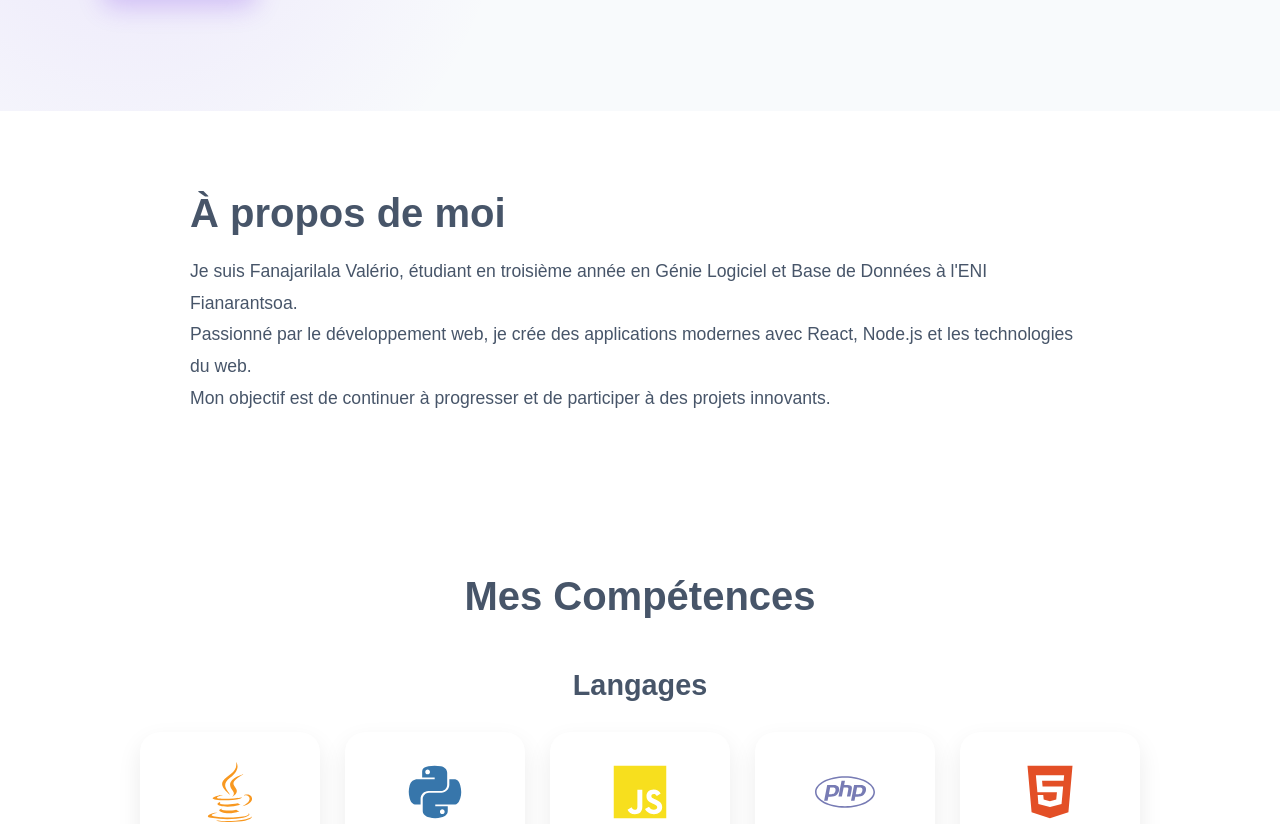
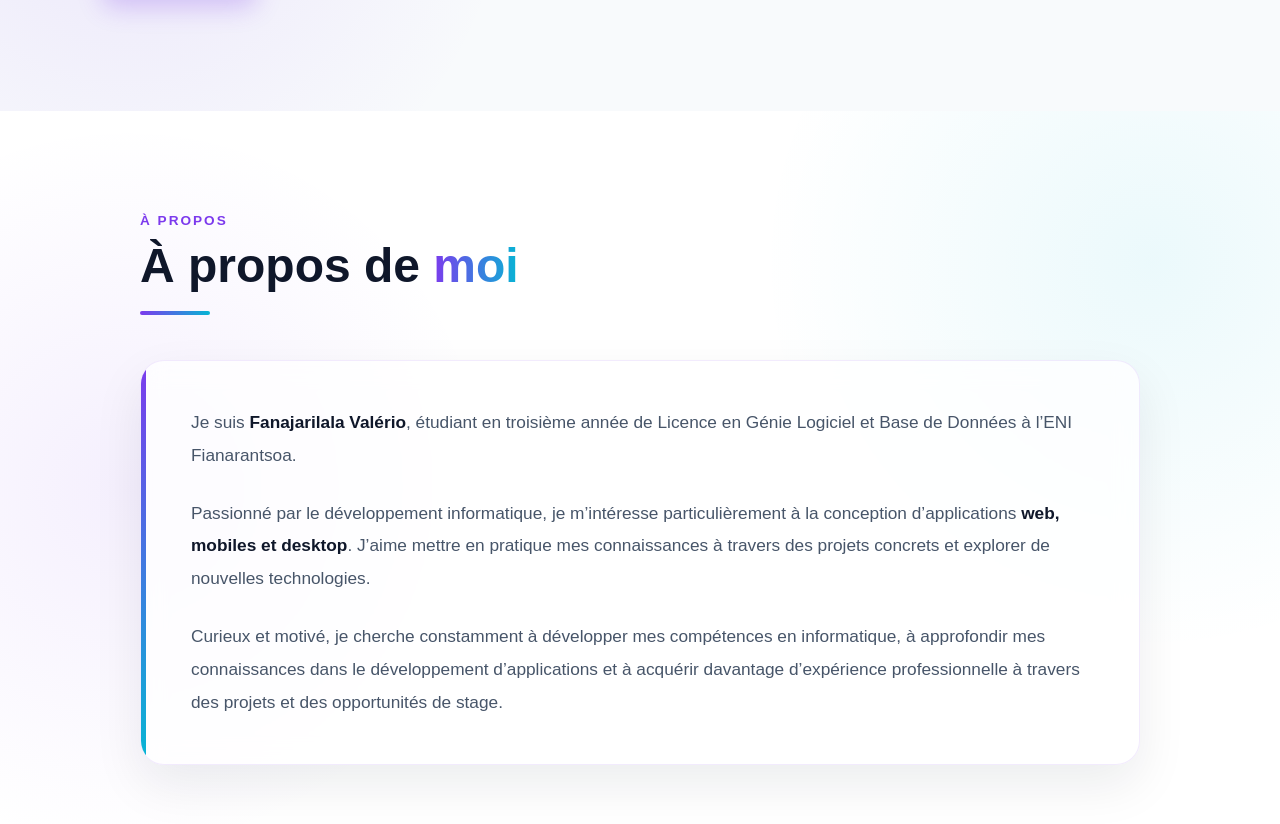
Before and after one commit to Fanajaval/mon-portfolio, a React app: page / in a window 1280 px wide. Shown: the part 689-1513 px from the top of the page. Built offline with nearby package versions, Linux system fonts and the light colour scheme; the HTML template or start-up script is replaced by a standard one.

Commit message:
amélioration section about, animation

```diff
--- a/src/components/About.jsx
+++ b/src/components/About.jsx
@@ -1,4 +1,5 @@
 import "../styles/About.css";
+import { motion } from "framer-motion";
 
 function About() {
   return (
@@ -6,24 +7,133 @@ function About() {
 
       <div className="about-container">
 
-        <h2>
-          À propos de moi
-        </h2>
+        {/* Titre */}
+        <motion.div
+          className="about-heading"
+          initial={{
+            opacity: 0,
+            y: 40
+          }}
+          whileInView={{
+            opacity: 1,
+            y: 0
+          }}
+          viewport={{
+            once: true,
+            amount: 0.25
+          }}
+          transition={{
+            duration: 0.7,
+            ease: "easeOut"
+          }}
+        >
+          <span className="about-label">
+            À PROPOS
+          </span>
 
-        <p>
-          Je suis Fanajarilala Valério, étudiant en troisième année
-          en Génie Logiciel et Base de Données à l'ENI Fianarantsoa.
-        </p>
+          <h2>
+            À propos de <span>moi</span>
+          </h2>
 
-        <p>
-          Passionné par le développement web, je crée des applications
-          modernes avec React, Node.js et les technologies du web.
-        </p>
+          <div className="about-line"></div>
+        </motion.div>
 
-        <p>
-          Mon objectif est de continuer à progresser et de participer
-          à des projets innovants.
-        </p>
+
+        {/* Carte */}
+        <motion.div
+          className="about-card"
+          initial={{
+            opacity: 0,
+            y: 50
+          }}
+          whileInView={{
+            opacity: 1,
+            y: 0
+          }}
+          viewport={{
+            once: true,
+            amount: 0.2
+          }}
+          transition={{
+            duration: 0.8,
+            delay: 0.15,
+            ease: "easeOut"
+          }}
+        >
+
+          <motion.p
+            initial={{
+              opacity: 0,
+              y: 20
+            }}
+            whileInView={{
+              opacity: 1,
+              y: 0
+            }}
+            viewport={{
+              once: true
+            }}
+            transition={{
+              duration: 0.5,
+              delay: 0.35
+            }}
+          >
+            Je suis <strong>Fanajarilala Valério</strong>,
+            étudiant en troisième année de Licence en Génie
+            Logiciel et Base de Données à l’ENI Fianarantsoa.
+          </motion.p>
+
+
+          <motion.p
+            initial={{
+              opacity: 0,
+              y: 20
+            }}
+            whileInView={{
+              opacity: 1,
+              y: 0
+            }}
+            viewport={{
+              once: true
+            }}
+            transition={{
+              duration: 0.5,
+              delay: 0.5
+            }}
+          >
+            Passionné par le développement informatique,
+            je m’intéresse particulièrement à la conception
+            d’applications <strong>web, mobiles et desktop</strong>.
+            J’aime mettre en pratique mes connaissances à travers
+            des projets concrets et explorer de nouvelles technologies.
+          </motion.p>
+
+
+          <motion.p
+            initial={{
+              opacity: 0,
+              y: 20
+            }}
+            whileInView={{
+              opacity: 1,
+              y: 0
+            }}
+            viewport={{
+              once: true
+            }}
+            transition={{
+              duration: 0.5,
+              delay: 0.65
+            }}
+          >
+            Curieux et motivé, je cherche constamment à développer
+            mes compétences en informatique, à approfondir mes
+            connaissances dans le développement d’applications et
+            à acquérir davantage d’expérience professionnelle à
+            travers des projets et des opportunités de stage.
+          </motion.p>
+
+        </motion.div>
 
       </div>
 
--- a/src/styles/About.css
+++ b/src/styles/About.css
@@ -1,18 +1,216 @@
 .about {
-  padding: 80px 50px;
+  position: relative;
+
+  padding: 100px 8%;
+
+  background:
+    radial-gradient(
+      circle at 10% 50%,
+      rgba(124, 58, 237, 0.08),
+      transparent 30%
+    ),
+    radial-gradient(
+      circle at 90% 20%,
+      rgba(6, 182, 212, 0.08),
+      transparent 30%
+    ),
+    #ffffff;
+
+  overflow: hidden;
 }
 
 .about-container {
-  max-width: 900px;
-  margin: auto;
+  max-width: 1000px;
+  margin: 0 auto;
 }
 
-.about h2 {
-  font-size: 2.5rem;
-  margin-bottom: 20px;
+.about-heading {
+  margin-bottom: 45px;
 }
 
-.about p {
-  font-size: 1.1rem;
-  line-height: 1.8;
+
+.about-label {
+  display: inline-block;
+
+  font-size: 0.85rem;
+  font-weight: 700;
+  letter-spacing: 2px;
+
+  color: var(--primary-color);
+
+  margin-bottom: 10px;
 }
+
+
+.about h2 {
+  margin: 0;
+
+  font-size: clamp(2rem, 5vw, 3rem);
+  font-weight: 800;
+
+  color: var(--dark-color);
+}
+
+
+.about h2 span {
+  background: linear-gradient(
+    90deg,
+    var(--primary-color),
+    var(--secondary-color)
+  );
+
+  -webkit-background-clip: text;
+  background-clip: text;
+
+  color: transparent;
+  -webkit-text-fill-color: transparent;
+}
+
+
+.about-line {
+  width: 70px;
+  height: 4px;
+
+  margin-top: 18px;
+
+  border-radius: 10px;
+
+  background: linear-gradient(
+    90deg,
+    var(--primary-color),
+    var(--secondary-color)
+  );
+}
+
+
+.about-card {
+  position: relative;
+
+  padding: 45px 50px;
+
+  background: rgba(255, 255, 255, 0.75);
+
+  backdrop-filter: blur(12px);
+  -webkit-backdrop-filter: blur(12px);
+
+  border: 1px solid rgba(124, 58, 237, 0.10);
+
+  border-radius: 24px;
+
+  box-shadow:
+    0 20px 50px rgba(15, 23, 42, 0.08);
+
+  overflow: hidden;
+}
+
+
+.about-card::before {
+  content: "";
+
+  position: absolute;
+
+  top: 0;
+  left: 0;
+
+  width: 5px;
+  height: 100%;
+
+  background: linear-gradient(
+    180deg,
+    var(--primary-color),
+    var(--secondary-color)
+  );
+}
+
+
+.about-card p {
+  margin: 0;
+
+  font-size: 1.08rem;
+  line-height: 1.9;
+
+  color: #475569;
+}
+
+
+.about-card p + p {
+  margin-top: 25px;
+}
+
+
+.about-card strong {
+  font-weight: 700;
+
+  color: var(--dark-color);
+}
+
+
+.about-card {
+  transition:
+    transform 0.3s ease,
+    box-shadow 0.3s ease;
+}
+
+
+.about-card:hover {
+  transform: translateY(-5px);
+
+  box-shadow:
+    0 25px 60px rgba(124, 58, 237, 0.12);
+}
+
+
+@media (max-width: 768px) {
+
+  .about {
+    padding: 80px 25px;
+  }
+
+
+  .about-heading {
+    margin-bottom: 35px;
+  }
+
+
+  .about-card {
+    padding: 35px 30px;
+  }
+
+
+  .about-card p {
+    font-size: 1rem;
+    line-height: 1.8;
+  }
+
+}
+
+
+@media (max-width: 576px) {
+
+  .about {
+    padding: 70px 20px;
+  }
+
+
+  .about h2 {
+    font-size: 2rem;
+  }
+
+
+  .about-card {
+    padding: 30px 25px;
+    border-radius: 20px;
+  }
+
+
+  .about-card p {
+    font-size: 0.98rem;
+    line-height: 1.75;
+  }
+
+
+  .about-card p + p {
+    margin-top: 20px;
+  }
+
+}
```
